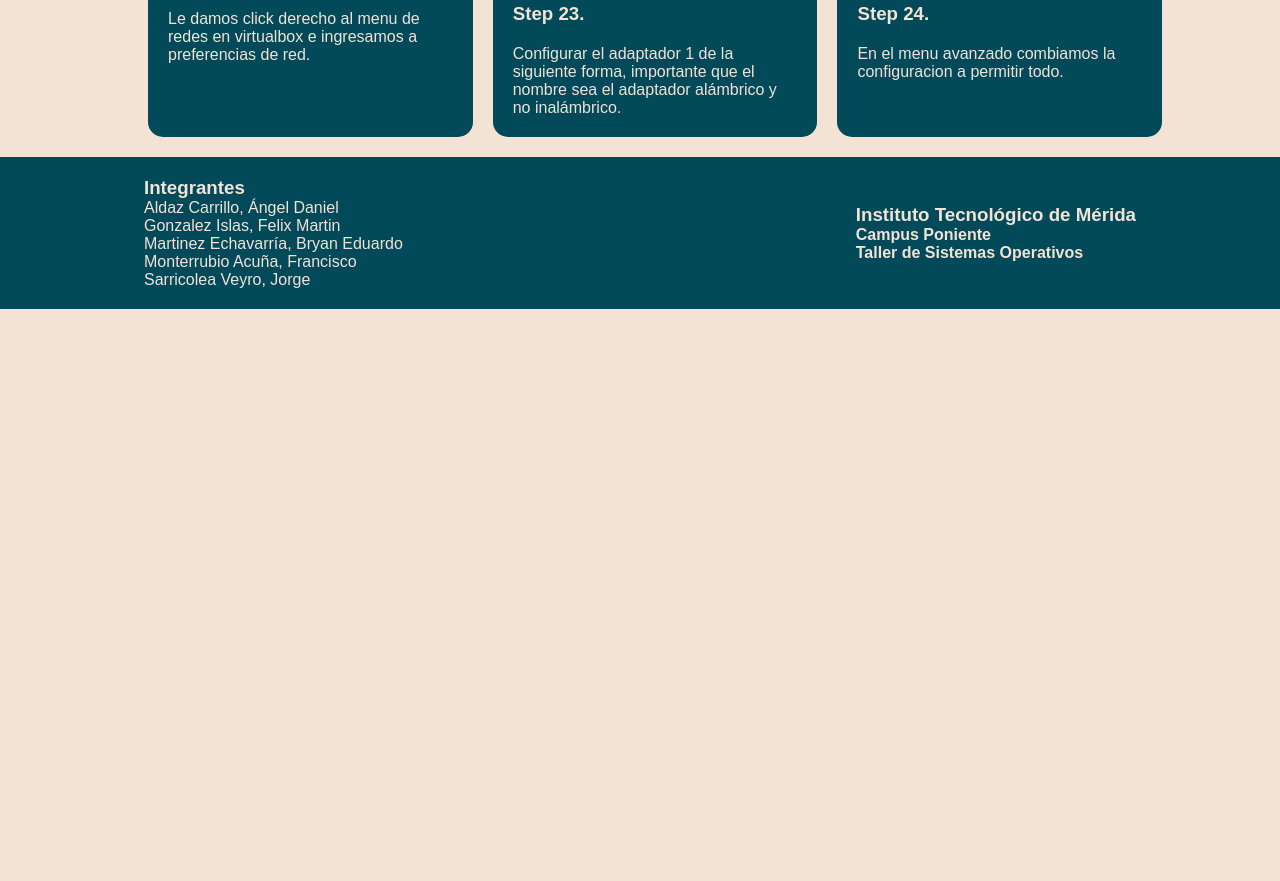
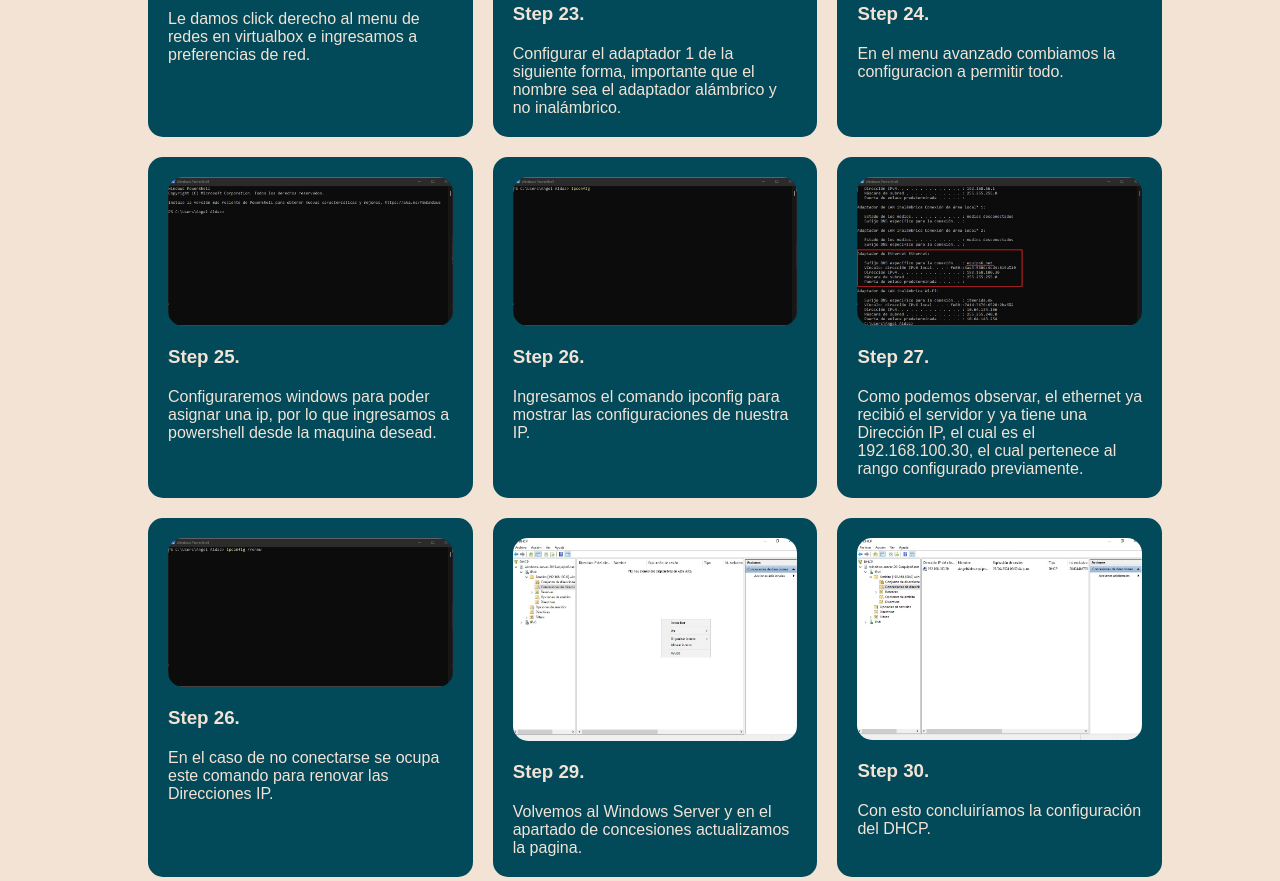
Before and after one commit to JorgeSarricolea/Windows-Server-2019, a plain HTML site: page index.html in a window 1280 px wide. Shown: the part 7901-8782 px from the top of the page. Before the commit the page ends 8210 px from the top, so only its background shows below. Drawn offline with Linux system fonts and the light colour scheme.

Commit message:
DHCP Settings

```diff
--- a/index.html
+++ b/index.html
@@ -403,6 +403,42 @@
                 <p>En el menu avanzado combiamos la configuracion a permitir todo.</p>
             </div>
         </div>
+
+        <div class="row">
+            <div class="card">
+                <img src="assets/cards/step54.jpg" alt="">
+                <h3>Step 25.</h3>
+                <p>Configuraremos windows para poder asignar una ip, por lo que ingresamos a powershell desde la maquina desead.</p>
+            </div>
+            <div class="card">
+                <img src="assets/cards/step55.jpg" alt="">
+                <h3>Step 26.</h3>
+                <p>Ingresamos el comando ipconfig para mostrar las configuraciones de nuestra IP.</p>
+            </div>
+            <div class="card">
+                <img src="assets/cards/step56.jpg" alt="">
+                <h3>Step 27.</h3>
+                <p>Como podemos observar, el ethernet ya recibió el servidor y ya tiene una Dirección IP, el cual es el 192.168.100.30, el cual pertenece al rango configurado previamente.</p>
+            </div>
+        </div>
+
+        <div class="row">
+            <div class="card">
+                <img src="assets/cards/step57.jpg" alt="">
+                <h3>Step 26.</h3>
+                <p>En el caso de no conectarse se ocupa este comando para renovar las Direcciones IP.</p>
+            </div>
+            <div class="card">
+                <img src="assets/cards/step58.jpg" alt="">
+                <h3>Step 29.</h3>
+                <p>Volvemos al Windows Server y en el apartado de concesiones actualizamos la pagina.</p>
+            </div>
+            <div class="card">
+                <img src="assets/cards/step59.jpg" alt="">
+                <h3>Step 30.</h3>
+                <p>Con esto concluiríamos la configuración del DHCP.</p>
+            </div>
+        </div>
     </section>
 
     <footer>
```
Also changed, not shown: assets/cards/step54.jpg (added), assets/cards/step55.jpg (added), assets/cards/step56.jpg (added), assets/cards/step57.jpg (added), assets/cards/step58.jpg (added), assets/cards/step59.jpg (added).
